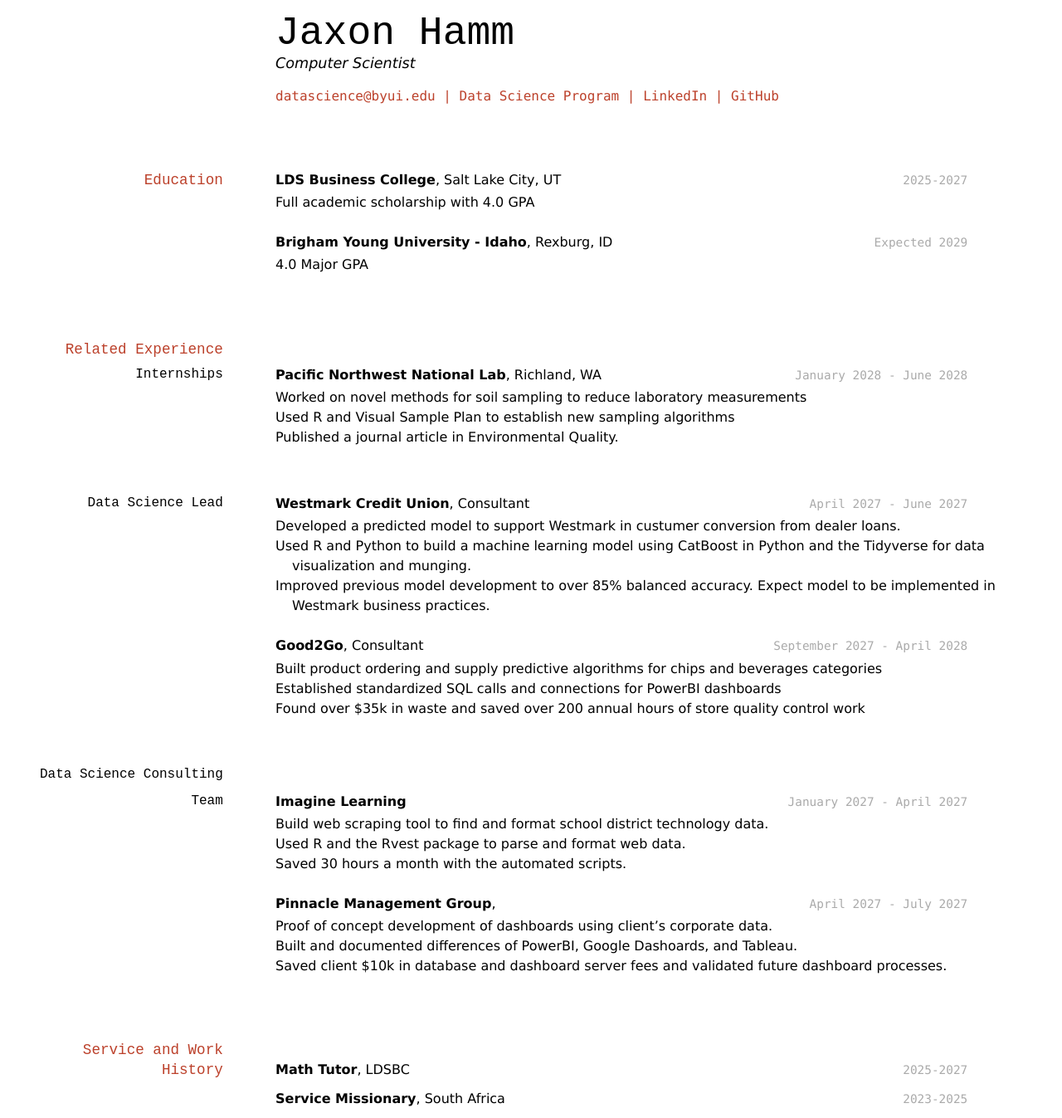
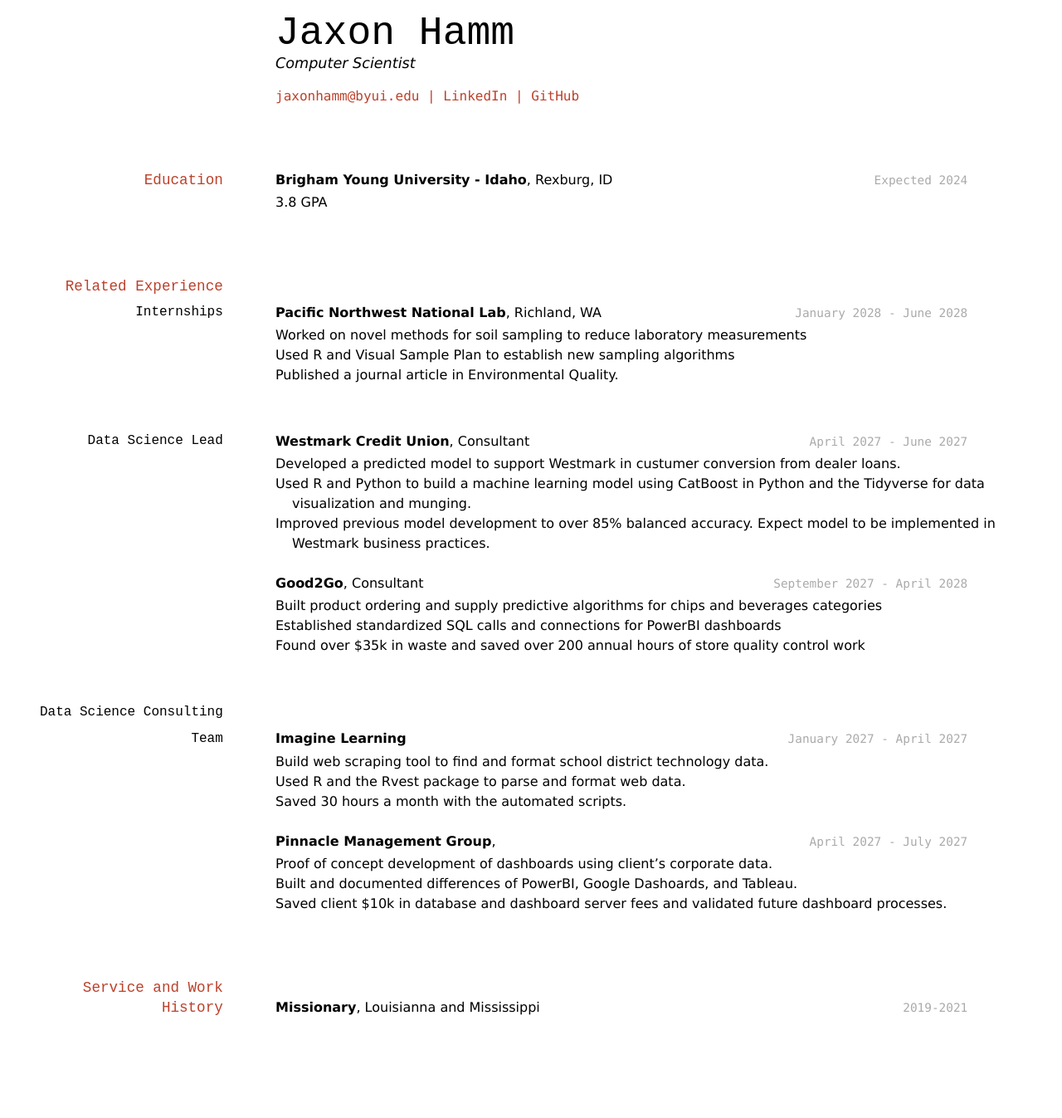
Before and after one commit to byuids-resumes/jaxon_hamm, a Jekyll site: the page built from docs/index.md, in a window 1280 px wide. Shown: the whole page at 83% size. Built offline with Jekyll 4.4.1, drawn with Linux system fonts in a browser that asks for light colours; after the commit the page ends 1237 px from its top, so only the background shows below that.

Commit message:
next iter

```diff
--- a/docs/index.md
+++ b/docs/index.md
@@ -6,25 +6,17 @@ title: Jaxon Hamm's Resume
 Computer Scientist
 
 <div id="webaddress">
-<a href="datascience@byui.edu">datascience@byui.edu</a>
-| <a href="https://byuidatascience.github.io/development.html">Data Science Program</a>
-| <a href="https://www.linkedin.com/groups/13537407/">LinkedIn</a>
-| <a href="https://github.com/byuids-resumes">GitHub</a>
+<a href="jaxonhamm@byui.edu">jaxonhamm@byui.edu</a>
+| <a href="https://www.linkedin.com/in/jaxon-hamm-7780b7239/">LinkedIn</a>
+| <a href="https://github.com/JaxonAtBYUI">GitHub</a>
 </div>
-
-<!-- https://www.monique.tech/the-art-of-markdown -->
 
 ## Education
 
-`2025-2027`
-__LDS Business College__, Salt Lake City, UT
-
-- Full academic scholarship with 4.0 GPA
-
-`Expected 2029`
+`Expected 2024`
 __Brigham Young University - Idaho__, Rexburg, ID
 
-- 4.0 Major GPA
+- 3.8 GPA
 
 
 ## Related Experience
@@ -73,15 +65,5 @@ __Pinnacle Management Group__,
 
 ## Service and Work History
 
-`2025-2027`
-__Math Tutor__, LDSBC
-
-
-`2023-2025`
-__Service Missionary__, South Africa
-
-
-
-<!-- ### Footer
-
-Last updated: May 2013 -->
+`2019-2021`
+__Missionary__, Louisianna and Mississippi
```
